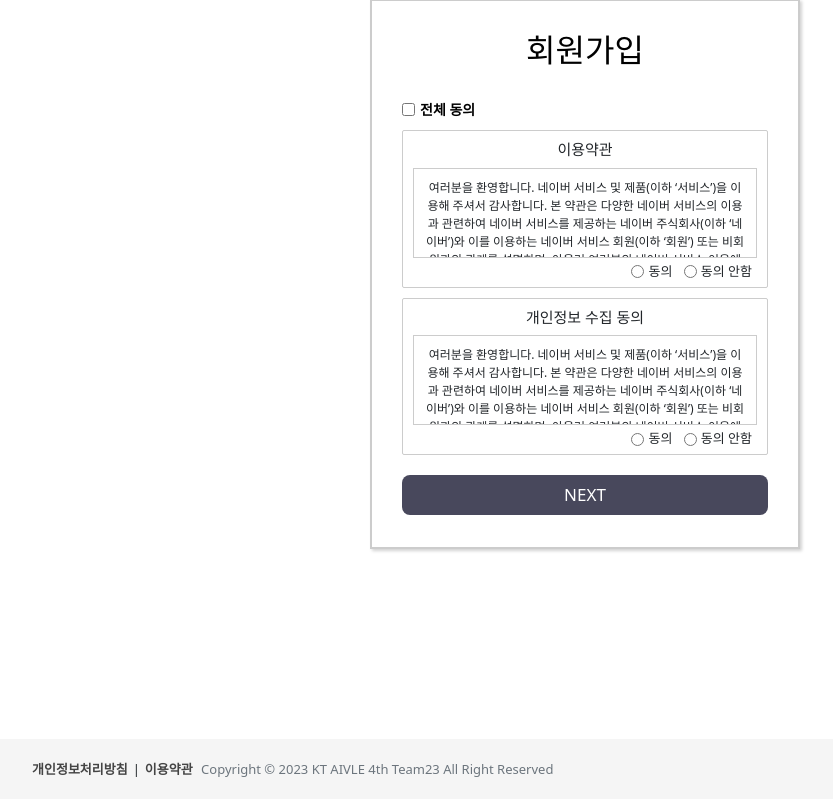
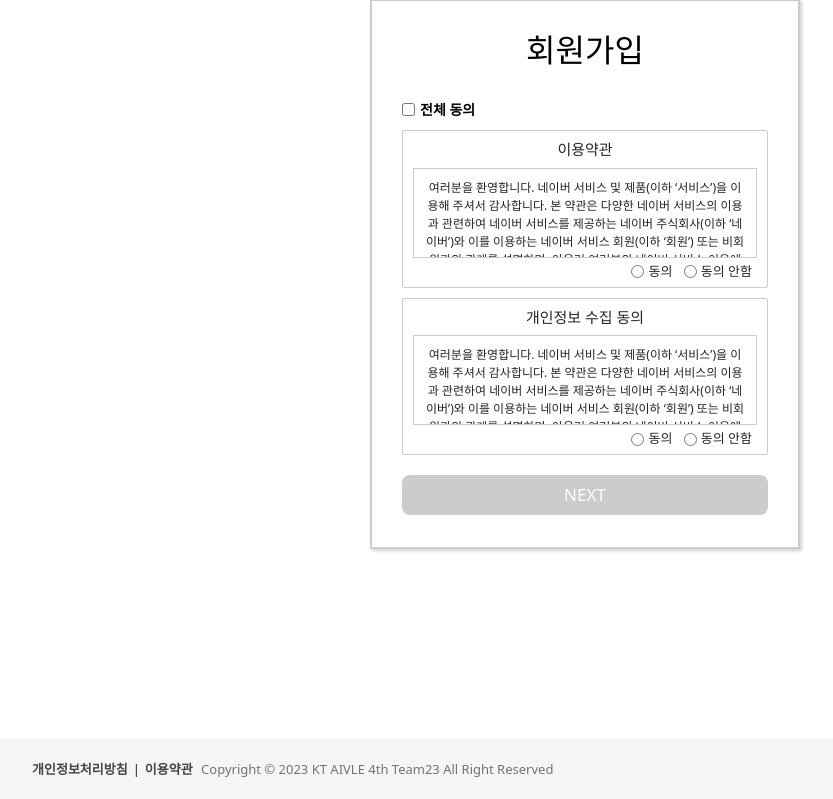
Before and after one commit to dfkjdsfisdjfk/AIVLE_TEAM23_BigProject, a Django app: page /accounts/signup_consent/ in a window 1280 px wide. Shown: the part 109-908 px from the top of the page, without its empty margins (55-888 px from the left). Run offline with Django 4.2, Linux system fonts and the light colour scheme; some libraries are stand-ins or nearby versions.

Commit message:
signup_consent 다음 버튼 비활성화 디자인 변경

```diff
--- a/tasty_korean_language/accounts/static/css/accounts_style.css
+++ b/tasty_korean_language/accounts/static/css/accounts_style.css
@@ -207,6 +207,8 @@
 
 .btn.next.disable {
   pointer-events: none;
+  background-color: #cccccc;
+  color: white;
 }
 
 .signup-wrapper > p {
```
